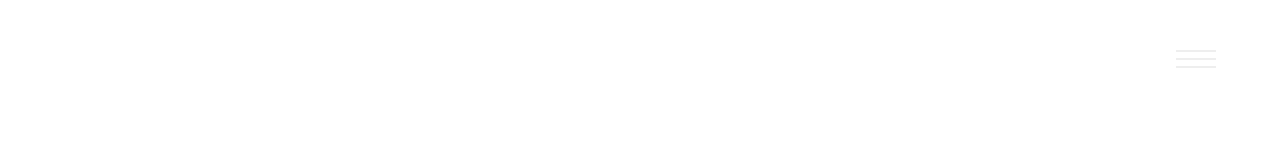
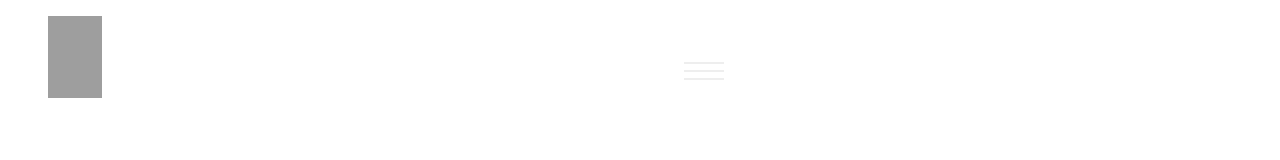
Before and after one commit to sofiapetric111/sakurafestival, an Astro site: page /components/Header in a window 1280 px wide. Built offline with nearby package versions, Linux system fonts and the light colour scheme; Astro itself is replaced by a stand-in of ours; grey boxes are pictures that could not be loaded.

Commit message:
header_mainlayout

```diff
--- a/src/pages/components/Header.astro
+++ b/src/pages/components/Header.astro
@@ -1,3 +1,17 @@
+<!--BURGERMENU-->
+<ul class="nav">
+  <div class="left">
+    <img src="public/images/final_logo.png" alt="logo" class="logo" />
+    <div class="sakura_festival">
+      <li>SAKURA</li>
+      <li>FESTIVAL</li>
+    </div>
+  </div>
+  <div class="right">
+    <div class="dato">
+      <li>22-23</li>
+      <li>april</li>
+    </div>
     <div class="hamburger-menu">
       <input id="menu__toggle" type="checkbox" />
       <label class="menu__btn" for="menu__toggle">
@@ -12,40 +26,33 @@
         <li><a class="menu__item" href="">ABOUT US</a></li>
       </ul>
     </div>
-<!--BURGERMENU-->
-<div class="col-div-6">
-  <ul class="nav">
-    <li><a href="index.astro"><img src="public/images/final_logo.png" alt="logo" class="logo" /></a></li>
-    <div class="sakura_festival">
-      <li>SAKURA</li>
-      <li>FESTIVAL</li>
-    </div>
-    <div class="dato">
-      <li>22-23</li>
-      <li>april</li>
   </div>
 </ul>
-</div>
-<div class="clearfix"></div>
-
 <style>
   .logo {
-    width: 120%;
-    margin: -2rem;
+    width: 10%;
   }
   .sakura_festival {
     font-family: bely-display, sans-serif;
     color: white;
     font-size: 25px;
-    margin-right: 900px;
+    margin-left: 1.5rem;
+    margin-top: 1.5rem;
   }
   .dato {
     font-family: "neuzeit-grotesk", sans-serif;
     font-weight: 700;
     color: white;
-    margin-right: 10rem;
-    margin-top: -0.5em;
     font-size: 25px;
+    margin-right: 2rem;
+    margin-top: 1.5rem;
+  }
+  .left {
+    display: flex;
+  }
+  .right {
+    display: flex;
+    margin-right: 5rem;
   }
   .nav {
     display: flex;
@@ -72,11 +79,10 @@
     position: absolute;
     width: 40px;
     height: 26px;
-    top: 58px;
+    top: 70px;
     cursor: pointer;
     z-index: 1;
     display: flex;
-    right: 5%;
   }
   .menu__btn > span,
   .menu__btn > span::before,
```
Lines whose indentation alone changed are shown as unchanged.
